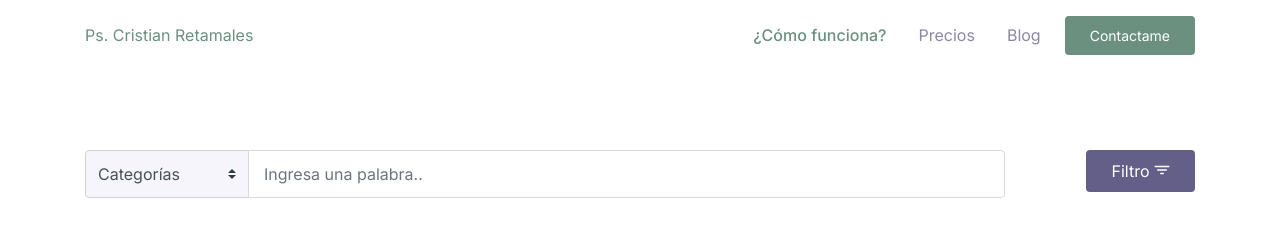
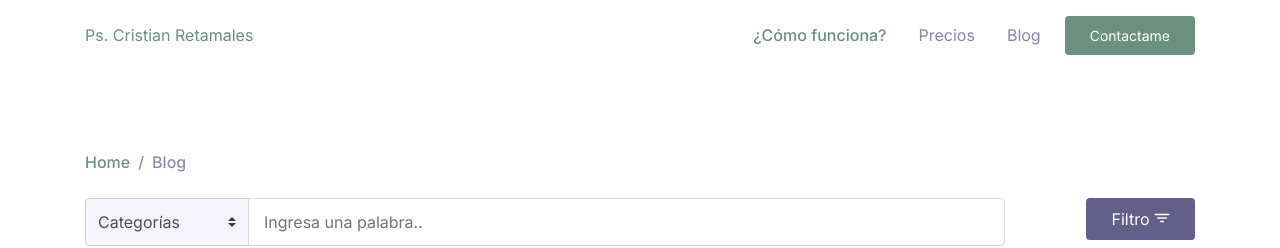
Before and after one commit to srpollin1/next-psicologo-cristian, a Next.js app: page /blog in a window 1280 px wide. Shown: the top 248 px of the page. Built offline with nearby package versions, Linux system fonts and the light colour scheme.

Commit message:
breadcrumb de blog

```diff
--- a/src/app/blog/page.tsx
+++ b/src/app/blog/page.tsx
@@ -8,6 +8,13 @@ export default function Blog() {
       <Navbar />
       <div className="page-section">
         <div className="container">
+          <nav aria-label="Breadcrumb">
+            <ul className="breadcrumb p-0 mb-0 bg-transparent">
+              <li className="breadcrumb-item"><a href="/">Home</a></li>
+              <li className="breadcrumb-item active">Blog</li>
+            </ul>
+          </nav>
+          <br />
           <div className="row">
             <div className="col-sm-10">
               <form action="#" className="form-search-blog">
```
